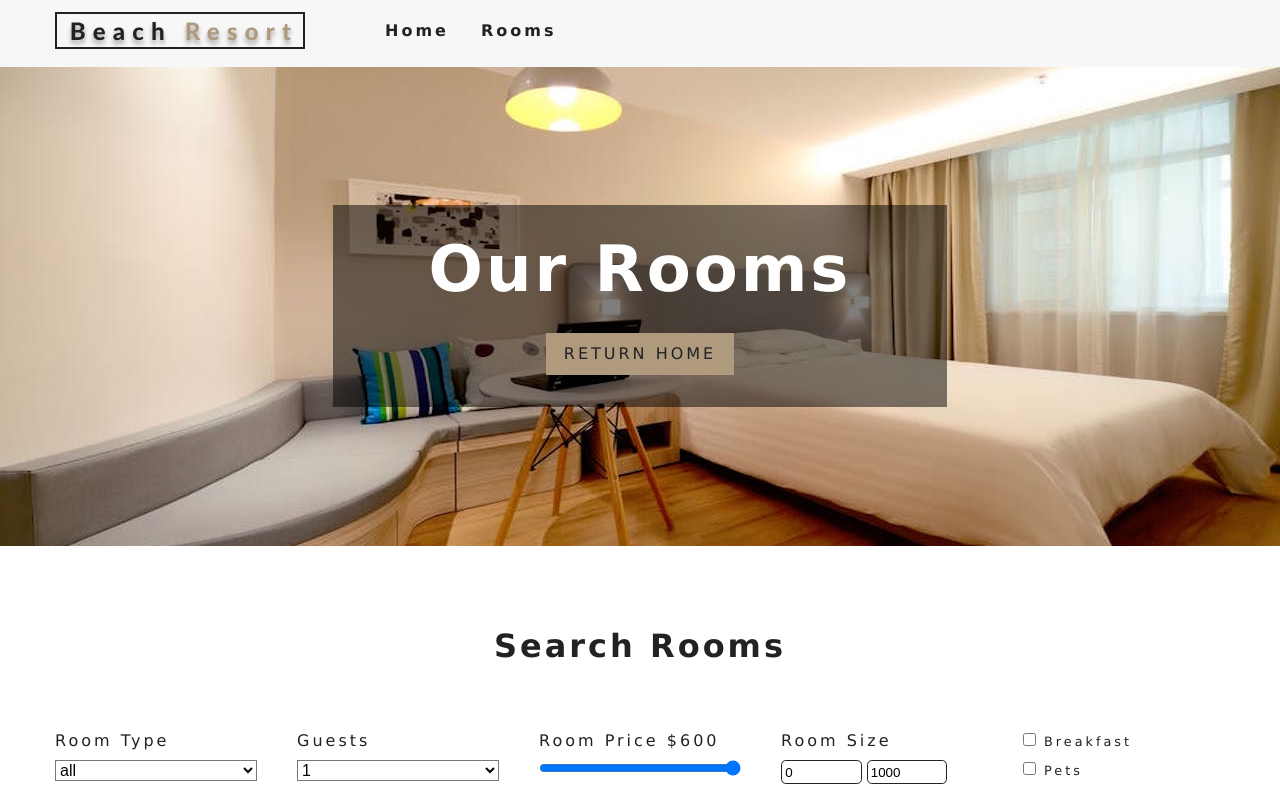
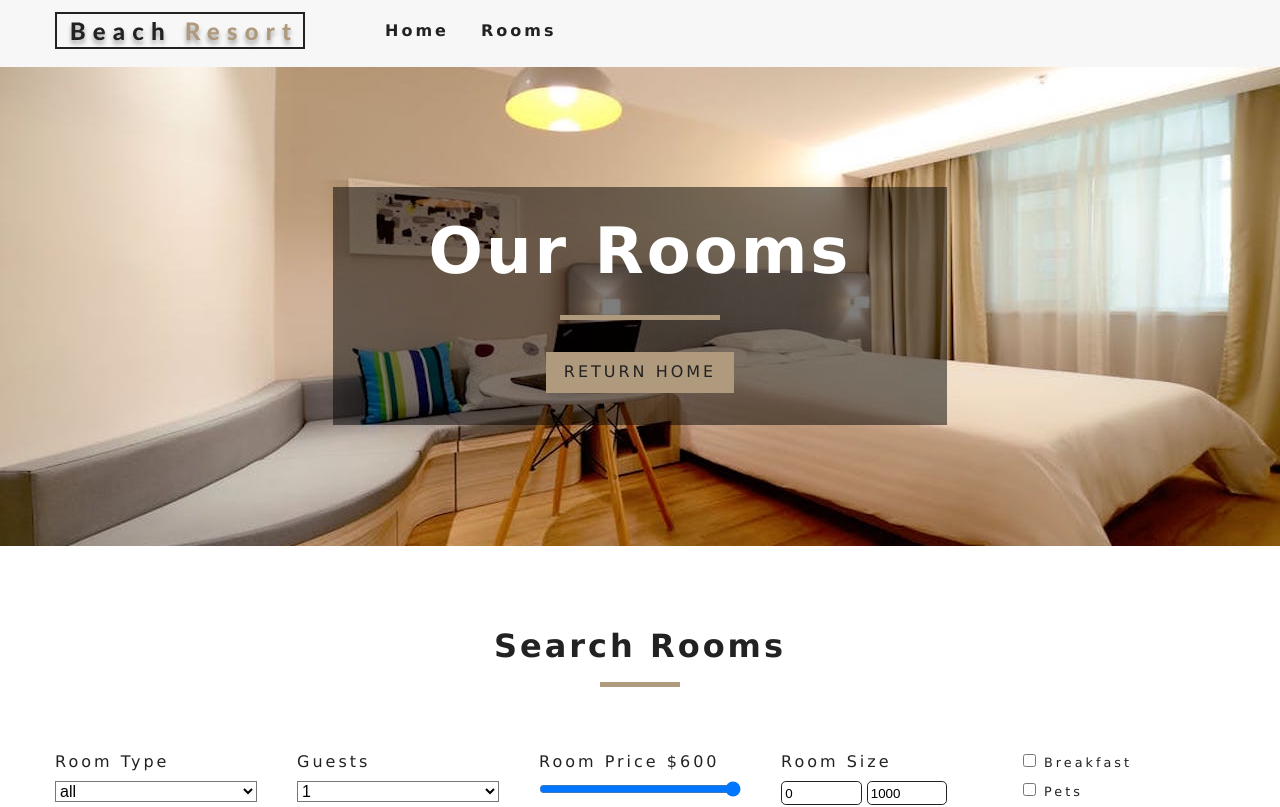
Before and after one commit to sensaur/telezhnayaHouse, a React (Create React App) app: page /rooms in a window 1280 px wide. Shown: the top 807 px of the page. Built offline with nearby package versions, Linux system fonts and the light colour scheme.

Commit message:
functioning

```diff
--- a/src/App.css
+++ b/src/App.css
@@ -3,7 +3,6 @@
     padding: 0;
     box-sizing: border-box;
 }
-
 :root {
     --primaryColor: #af9a7d;
     --mainWhite: #fff;
@@ -16,7 +15,6 @@
     --lightShadow: 2px 5px 3px 0px rgba(0, 0, 0, 0.5);
     --darkShadow: 4px 10px 5px 0px rgba(0, 0, 0, 0.5);
 }
-
 /* globals */
 body {
     padding-top: 66px;
@@ -25,36 +23,30 @@
     font-family: Verdana, Geneva, Tahoma, sans-serif;
     line-height: 1.4;
 }
-
 h1 {
     font-size: 3em;
     line-height: 1;
     margin-bottom: 0.5em;
 }
-
 h2 {
     font-size: 2em;
     margin-bottom: 0.75em;
 }
-
 h3 {
     font-size: 1.5em;
     line-height: 1;
     margin-bottom: 1em;
 }
-
 h4 {
     font-size: 1.2em;
     line-height: 1.25;
     margin-bottom: 1.25em;
 }
-
 h5 {
     font-size: 1em;
     font-weight: bold;
     margin-bottom: 1.5em;
 }
-
 h6 {
     font-size: 1em;
     font-weight: bold;
@@ -73,24 +65,20 @@
     text-transform: uppercase;
     cursor: pointer;
 }
-
 .btn-primary:hover {
     background: transparent;
     color: var(--primaryColor);
 }
-
 .loading {
     text-transform: capitalize;
     text-align: center;
     margin-top: 3rem;
 }
-
 .error {
     text-align: center;
     text-transform: uppercase;
     margin: 2rem 0;
 }
-
 .empty-search {
     text-align: center;
     text-transform: capitalize;
@@ -98,7 +86,6 @@
     padding: 1rem;
     letter-spacing: var(--mainSpacing);
 }
-
 /* end of globals */
 /* Navbar */
 .navbar {
@@ -110,31 +97,26 @@
     background: var(--offWhite);
     z-index: 1;
 }
-
 .nav-header {
     display: flex;
     justify-content: space-between;
 }
-
 .nav-btn {
     background: transparent;
     border: none;
     cursor: pointer;
     outline: none;
 }
-
 .nav-icon {
     font-size: 1.5rem;
     color: var(--primaryColor);
 }
-
 .nav-links {
     height: 0;
     overflow: hidden;
     transition: var(--mainTransition);
     list-style-type: none;
 }
-
 .nav-links a {
     display: block;
     text-decoration: none;
@@ -146,7 +128,6 @@
     font-weight: 600;
     letter-spacing: var(--mainSpacing);
 }
-
 .nav-links a:hover {
     color: var(--primaryColor);
 }
@@ -154,30 +135,25 @@
 .show-nav {
     height: 100px;
 }
-
 @media screen and (min-width: 768px) {
     .nav-btn {
         display: none;
     }
-
     .nav-center {
         max-width: 1170px;
         margin: 0 auto;
         display: flex;
     }
-
     .nav-links {
         height: auto;
         display: flex;
         margin-left: 4rem;
     }
-
     .nav-links a {
         margin: 0 1rem;
         padding: 0.5rem 0;
     }
 }
-
 /* end of navbar */
 /* Hero */
 .defaultHero,
@@ -188,12 +164,10 @@
     align-items: center;
     justify-content: center;
 }
-
 .roomsHero {
     background-image: url("./images/room-2.jpeg");
     min-height: 60vh;
 }
-
 /* End of Hero */
 /* Banner */
 .banner {
@@ -205,76 +179,63 @@
     text-transform: capitalize;
     letter-spacing: var(--mainSpacing);
 }
-
 .banner h1 {
     font-size: 2.5rem;
 }
-
 .banner div {
     width: 10rem;
     height: 5px;
     background: var(--primaryColor);
     margin: 1.7rem auto;
 }
-
 .banner p {
     font-size: 1.2rem;
     margin-bottom: 2rem;
 }
-
 @media screen and (min-width: 576px) {
     .banner {
         padding: 2rem 3rem;
     }
-
     .banner h1 {
         font-size: 3rem;
     }
 }
-
 @media screen and (min-width: 992px) {
     .banner {
         padding: 2rem 6rem;
     }
-
     .banner h1 {
         font-size: 4rem;
     }
 }
-
 /* End of Banner */
 /* Title */
 .section-title {
     text-align: center;
     margin-bottom: 4rem;
 }
-
 .section-title h4 {
     font-size: 2rem;
     letter-spacing: var(--mainSpacing);
     text-transform: capitalize;
     margin-bottom: 1rem;
 }
-
 .section-title div {
     width: 5rem;
     height: 5px;
     margin: 0 auto;
     background: var(--primaryColor);
 }
-
 /* end of Title */
 
 /* services */
 .services {
     padding: 5rem 0;
 }
-
 .services {
     background: var(--darkGrey);
     text-align: center;
 }
-
 .services-center {
     width: 90vw;
     margin: 0 auto;
@@ -283,24 +244,19 @@
     grid-row-gap: 2rem;
     grid-column-gap: 50px;
 }
-
 .service span {
     display: inline-block;
     color: var(--primaryColor);
     font-size: 2.5rem;
     margin-bottom: 1.5rem;
 }
-
 .services h6 {
     letter-spacing: var(--mainSpacing);
-    text-transform: capitalize;
 }
-
 .services p {
     width: 80%;
     margin: 0 auto;
 }
-
 @media screen and (min-width: 992px) {
     .services-center {
         width: 95vw;
@@ -313,14 +269,12 @@
         width: 100%;
     }
 }
-
 /*end of services */
 /* featured rooms */
 
 .featured-rooms {
     padding: 5rem 0;
 }
-
 .featured-rooms-center {
     width: 80vw;
     margin: 0 auto;
@@ -329,28 +283,24 @@
     grid-row-gap: 2rem;
     grid-column-gap: 40px;
 }
-
 @media screen and (min-width: 776px) {
     .featured-rooms-center {
         width: 90vw;
         grid-template-columns: repeat(auto-fit, minmax(330px, 1fr));
     }
 }
-
 @media screen and (min-width: 992px) {
     .featured-rooms-center {
         width: 95vw;
         max-width: 1170px;
     }
 }
-
 /* end pf featured rooms */
 /* room */
 .room {
     box-shadow: var(--lightShadow);
     transition: var(--mainTransition);
 }
-
 .room:hover {
     box-shadow: var(--darkShadow);
 }
@@ -358,13 +308,11 @@
 .img-container {
     position: relative;
 }
-
 .img-container img {
     width: 100%;
     display: block;
     transition: var(--mainTransition);
 }
-
 .price-top {
     position: absolute;
     top: 0;
@@ -377,14 +325,12 @@
     text-align: center;
     transition: var(--mainTransition);
 }
-
 .price-top h6 {
     margin-bottom: 0;
     font-size: 0.9rem;
     font-weight: 300;
     letter-spacing: var(--mainSpacing);
 }
-
 .room-link {
     position: absolute;
     top: 50%;
@@ -392,23 +338,18 @@
     transform: scale(0);
     transition: all 0.3s linear;
 }
-
 .img-container:hover {
     background: rgba(0, 0, 0, 0.8);
 }
-
 .img-container:hover img {
     opacity: 0.3;
 }
-
 .img-container:hover .price-top {
     opacity: 0;
 }
-
 .img-container:hover .room-link {
     transform: translate(-50%, -50%) scale(1);
 }
-
 .room-info {
     background: var(--darkGrey);
     text-transform: capitalize;
@@ -417,14 +358,12 @@
     font-weight: 700;
     letter-spacing: var(--mainSpacing);
 }
-
 /* end of room  */
 /* single room*/
 
 .single-room {
     padding: 5rem 0 0 0;
 }
-
 .single-room-images {
     width: 80vw;
     margin: 0 auto;
@@ -433,33 +372,27 @@
     grid-row-gap: 2rem;
     grid-column-gap: 50px;
 }
-
 .single-room-images img {
     width: 100%;
     display: block;
 }
-
 .single-room-info {
     width: 80vw;
     display: grid;
     grid-template-columns: 1fr;
     margin: 2rem auto;
 }
-
 .desc,
 .info {
     margin: 1rem 0;
 }
-
 .desc h3 {
     text-transform: capitalize;
     letter-spacing: var(--mainSpacing);
 }
-
 .desc p {
     line-height: 1.5;
 }
-
 .info h3,
 .info h6 {
     text-transform: capitalize;
@@ -469,17 +402,14 @@
 .info h6 {
     font-weight: 300;
 }
-
 .room-extras {
     width: 80vw;
     margin: 0 auto 3rem auto;
 }
-
 .room-extras h6 {
     text-transform: capitalize;
     letter-spacing: var(--mainSpacing);
 }
-
 .extras {
     list-style-type: none;
     display: grid;
@@ -487,7 +417,6 @@
     grid-column-gap: 2rem;
     grid-row-gap: 1rem;
 }
-
 @media screen and (min-width: 992px) {
     .single-room-images,
     .single-room-info,
@@ -495,24 +424,20 @@
         width: 95vw;
         max-width: 1170px;
     }
-
     .single-room-info {
         display: grid;
         grid-template-columns: 1fr 1fr;
         grid-column-gap: 2rem;
     }
-
     .info {
         padding-left: 3rem;
     }
 }
-
 /* end of single room*/
 /* roomlist */
 .roomslist {
     padding: 5rem 0;
 }
-
 .roomslist-center {
     width: 80vw;
     margin: 0 auto;
@@ -527,20 +452,17 @@
         width: 90vw;
     }
 }
-
 @media screen and (min-width: 992px) {
     .roomslist-center {
         width: 95vw;
         max-width: 1170px;
     }
 }
-
 /* end of roomlist */
 /*  rooms fitler*/
 .filter-container {
     padding: 5rem 0;
 }
-
 .filter-form {
     width: 60vw;
     margin: 0 auto;
@@ -549,27 +471,22 @@
     grid-row-gap: 2rem;
     grid-column-gap: 40px;
 }
-
 .form-group {
     text-transform: capitalize;
 }
-
 .form-group label {
     display: block;
     letter-spacing: var(--mainSpacing);
     margin-bottom: 0.5rem;
 }
-
 .form-control {
     width: 100%;
     background: transparent;
     font-size: 1rem;
 }
-
 .size-inputs {
     display: flex;
 }
-
 .size-input {
     width: 40%;
     padding: 0.2rem;
@@ -577,24 +494,20 @@
     border-radius: 0.3rem;
     margin-right: 0.3rem;
 }
-
 .single-extra label {
     display: inline-block;
     font-size: 0.8rem;
     margin-left: 0.5rem;
 }
-
 @media screen and (min-width: 776px) {
     .filter-form {
         width: 70vw;
     }
 }
-
 @media screen and (min-width: 992px) {
     .filter-form {
         width: 95vw;
         max-width: 1170px;
     }
 }
-
 /* end of rooms fitler*/
--- a/src/components/Banner.js
+++ b/src/components/Banner.js
@@ -2,6 +2,7 @@
     return (
         <div className='banner'>
             <h1>{title}</h1>
+            <div></div>
             <p>{subtitle}</p>
             {children}
         </div>
--- a/src/components/Title.js
+++ b/src/components/Title.js
@@ -3,6 +3,7 @@
     return (
         <div className="section-title">
             <h4>{title}</h4>
+            <div />
         </div>
     )
 }
--- a/src/index.css
+++ b/src/index.css
@@ -1,13 +1,13 @@
-body {
-  margin: 0;
-  font-family: -apple-system, BlinkMacSystemFont, 'Segoe UI', 'Roboto', 'Oxygen',
-    'Ubuntu', 'Cantarell', 'Fira Sans', 'Droid Sans', 'Helvetica Neue',
-    sans-serif;
-  -webkit-font-smoothing: antialiased;
-  -moz-osx-font-smoothing: grayscale;
-}
+/*body {*/
+/*  margin: 0;*/
+/*  font-family: -apple-system, BlinkMacSystemFont, 'Segoe UI', 'Roboto', 'Oxygen',*/
+/*    'Ubuntu', 'Cantarell', 'Fira Sans', 'Droid Sans', 'Helvetica Neue',*/
+/*    sans-serif;*/
+/*  -webkit-font-smoothing: antialiased;*/
+/*  -moz-osx-font-smoothing: grayscale;*/
+/*}*/
 
-code {
-  font-family: source-code-pro, Menlo, Monaco, Consolas, 'Courier New',
-    monospace;
-}
+/*code {*/
+/*  font-family: source-code-pro, Menlo, Monaco, Consolas, 'Courier New',*/
+/*    monospace;*/
+/*}*/
--- a/src/index.js
+++ b/src/index.js
@@ -1,6 +1,6 @@
 import React from 'react';
 import ReactDOM from 'react-dom';
-import './index.css';
+// import './index.css';
 import App from './App';
 import {RoomProvider} from './context'
 
--- a/src/pages/SingleRoom.js
+++ b/src/pages/SingleRoom.js
@@ -1,6 +1,6 @@
 import React, {Component} from 'react';
 import defaultBCG from '../images/room-1.jpeg'
-import Hero from '../components/Hero'
+// import Hero from '../components/Hero'
 import Banner from '../components/Banner'
 import {Link} from 'react-router-dom'
 import {RoomContext} from "../context";
```
Also changed, not shown: src/components/FeaturedRooms.js (line endings or trailing spaces), src/logo.svg (deleted).
